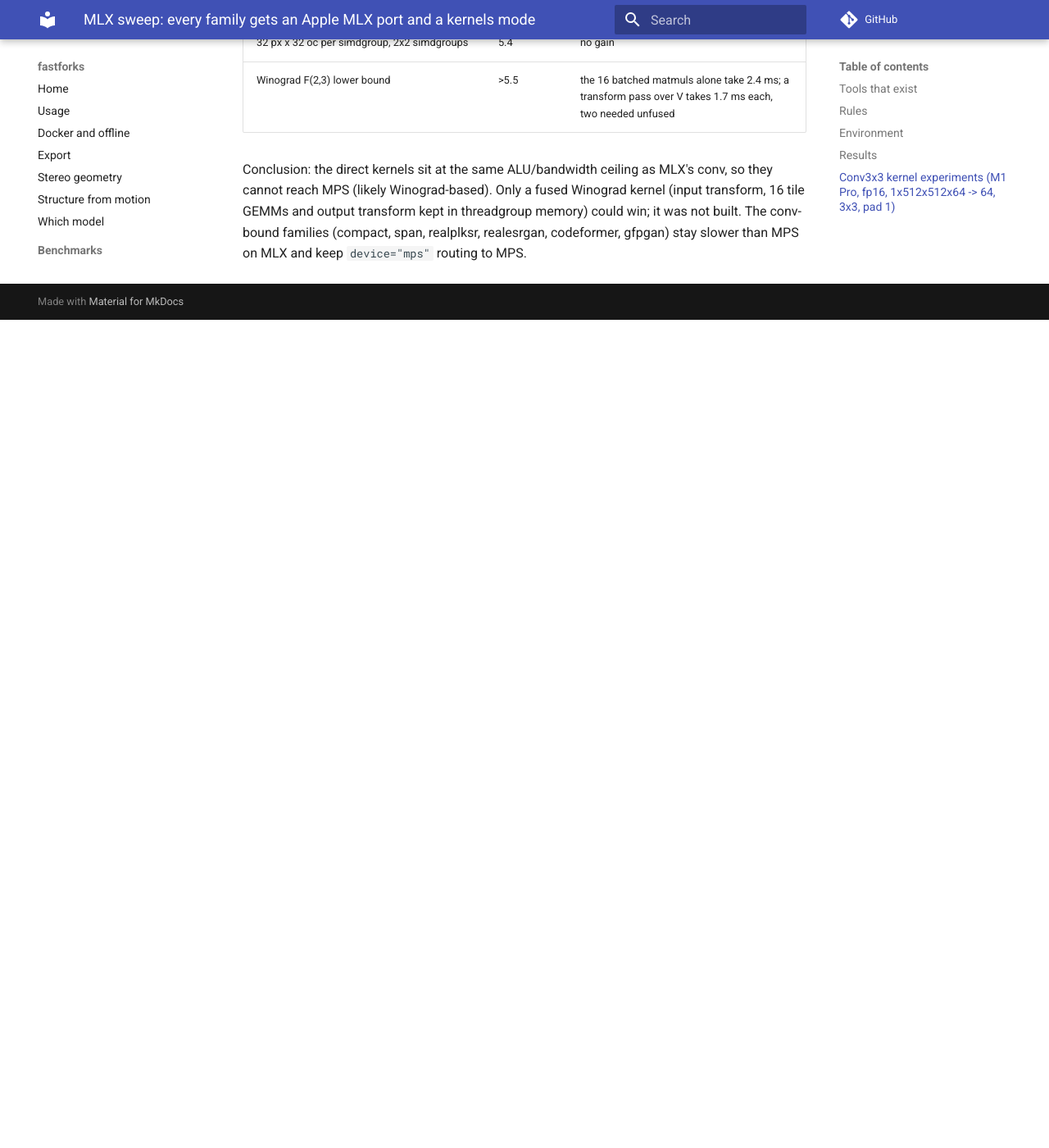
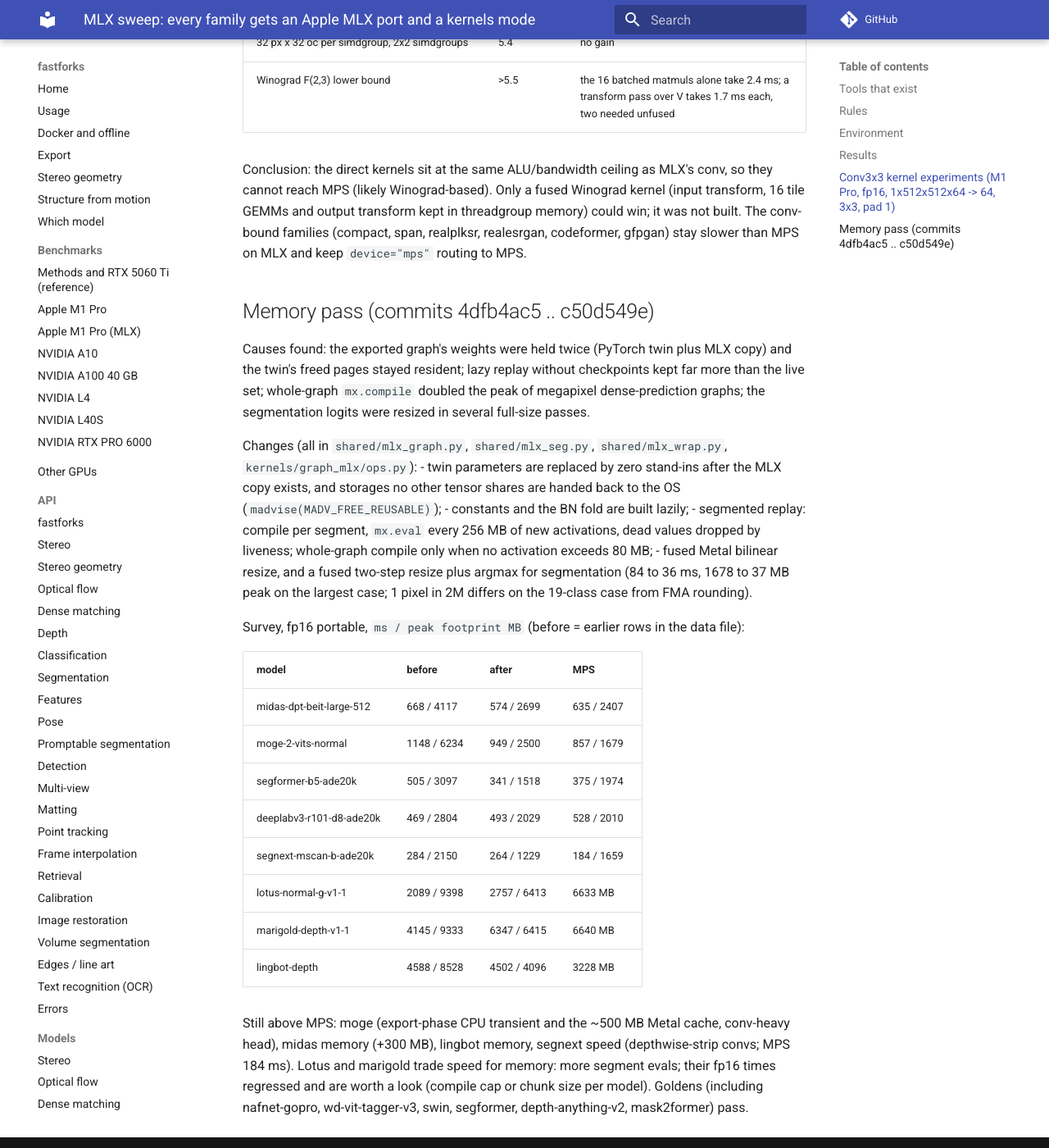
Before and after one commit to kleinicke/fastforks, an MkDocs documentation site: the page built from docs/plans/mlx-sweep.md, in a window 1280 px wide and 1400 px high, scrolled down 7548 px. Shown: the whole window at 82% size. Built offline with MkDocs 1.6.1 and Material for MkDocs 9.7.7, drawn with Linux system fonts in a browser that asks for light colours; comment, search, counter and statistics services are not loaded; before the commit the page ends 7938 px from its top, so only the background shows below that.

Commit message:
MLX sweep doc: memory pass results and refreshed survey rows
Co-Authored-By: Claude Sonnet 5.5 <noreply@anthropic.com>

```diff
--- a/docs/plans/mlx-sweep.md
+++ b/docs/plans/mlx-sweep.md
@@ -120,3 +120,28 @@ Microbenchmarks against `mx.conv2d` (5.5 ms, about 3.5 TFLOPS; MPS 4.1 ms). None
 | Winograd F(2,3) lower bound | >5.5 | the 16 batched matmuls alone take 2.4 ms; a transform pass over V takes 1.7 ms each, two needed unfused |
 
 Conclusion: the direct kernels sit at the same ALU/bandwidth ceiling as MLX's conv, so they cannot reach MPS (likely Winograd-based). Only a fused Winograd kernel (input transform, 16 tile GEMMs and output transform kept in threadgroup memory) could win; it was not built. The conv-bound families (compact, span, realplksr, realesrgan, codeformer, gfpgan) stay slower than MPS on MLX and keep `device="mps"` routing to MPS.
+
+## Memory pass (commits 4dfb4ac5 .. c50d549e)
+
+Causes found: the exported graph's weights were held twice (PyTorch twin plus MLX copy) and the twin's freed pages stayed resident; lazy replay without checkpoints kept far more than the live set; whole-graph `mx.compile` doubled the peak of megapixel dense-prediction graphs; the segmentation logits were resized in several full-size passes.
+
+Changes (all in `shared/mlx_graph.py`, `shared/mlx_seg.py`, `shared/mlx_wrap.py`, `kernels/graph_mlx/ops.py`):
+- twin parameters are replaced by zero stand-ins after the MLX copy exists, and storages no other tensor shares are handed back to the OS (`madvise(MADV_FREE_REUSABLE)`);
+- constants and the BN fold are built lazily;
+- segmented replay: compile per segment, `mx.eval` every 256 MB of new activations, dead values dropped by liveness; whole-graph compile only when no activation exceeds 80 MB;
+- fused Metal bilinear resize, and a fused two-step resize plus argmax for segmentation (84 to 36 ms, 1678 to 37 MB peak on the largest case; 1 pixel in 2M differs on the 19-class case from FMA rounding).
+
+Survey, fp16 portable, `ms / peak footprint MB` (before = earlier rows in the data file):
+
+| model | before | after | MPS |
+|---|---|---|---|
+| midas-dpt-beit-large-512 | 668 / 4117 | 574 / 2699 | 635 / 2407 |
+| moge-2-vits-normal | 1148 / 6234 | 949 / 2500 | 857 / 1679 |
+| segformer-b5-ade20k | 505 / 3097 | 341 / 1518 | 375 / 1974 |
+| deeplabv3-r101-d8-ade20k | 469 / 2804 | 493 / 2029 | 528 / 2010 |
+| segnext-mscan-b-ade20k | 284 / 2150 | 264 / 1229 | 184 / 1659 |
+| lotus-normal-g-v1-1 | 2089 / 9398 | 2757 / 6413 | 6633 MB |
+| marigold-depth-v1-1 | 4145 / 9333 | 6347 / 6415 | 6640 MB |
+| lingbot-depth | 4588 / 8528 | 4502 / 4096 | 3228 MB |
+
+Still above MPS: moge (export-phase CPU transient and the ~500 MB Metal cache, conv-heavy head), midas memory (+300 MB), lingbot memory, segnext speed (depthwise-strip convs; MPS 184 ms). Lotus and marigold trade speed for memory: more segment evals; their fp16 times regressed and are worth a look (compile cap or chunk size per model). Goldens (including nafnet-gopro, wd-vit-tagger-v3, swin, segformer, depth-anything-v2, mask2former) pass.
```
Also changed, not shown: 1 other file.
